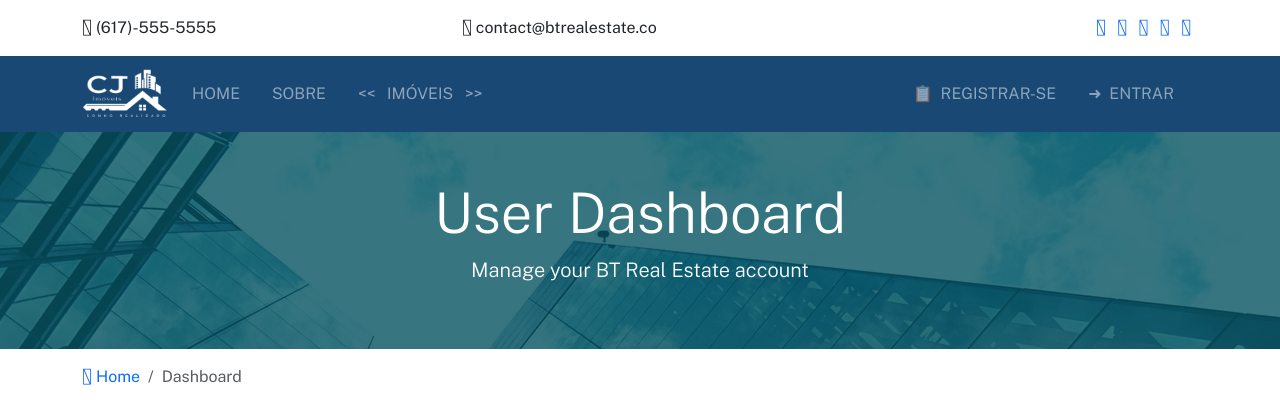
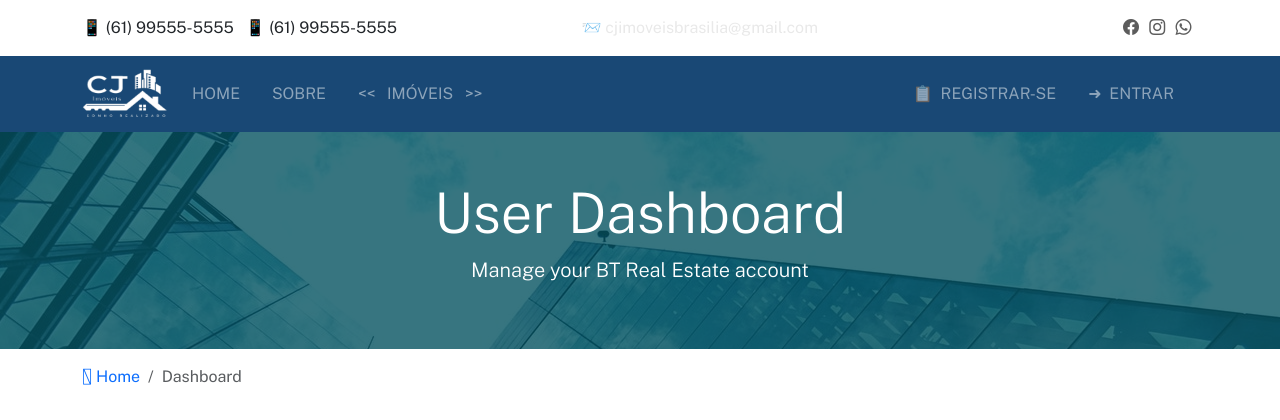
Before and after one commit to usoservicos/cj, a Django app: page /accounts/dashboard in a window 1280 px wide. Shown: the top 420 px of the page. Run offline with Django 3.2, Linux system fonts and the light colour scheme; data that the repository does not hold is empty; some libraries are stand-ins or nearby versions.

Commit message:
Update _topbar.html

```diff
--- a/templates/partials/_topbar.html
+++ b/templates/partials/_topbar.html
@@ -3,27 +3,22 @@
     <div class="container">
       <div class="row">
         <div class="col-md-4">
-          <i class="fas fa-phone"></i> (617)-555-5555
+          📱 (61) 99555-5555 &nbsp;
+          📱 (61) 99555-5555
         </div>
-        <div class="col-md-4">
-          <i class="fas fa-envelope-open"></i> contact@btrealestate.co
+        <div class="col-md-4 text-end">
+          📨 <a href="mailto:cjimoveisbrasilia@gmail.com" style="color: #e9e9e9 !important;">cjimoveisbrasilia@gmail.com</a>
         </div>
         <div class="col-md-4">
           <div class="social text-right">
             <a href="#">
-              <i class="fab fa-twitter"></i>
+              <i class="bi bi-facebook btn-social-icons"></i>
             </a>
             <a href="#">
-              <i class="fab fa-facebook"></i>
+              <i class="bi bi-instagram btn-social-icons"></i>
             </a>
             <a href="#">
-              <i class="fab fa-linkedin"></i>
-            </a>
-            <a href="#">
-              <i class="fab fa-instagram"></i>
-            </a>
-            <a href="#">
-              <i class="fab fa-pinterest"></i>
+              <i class="bi bi-whatsapp btn-social-icons"></i>
             </a>
           </div>
         </div>
```
